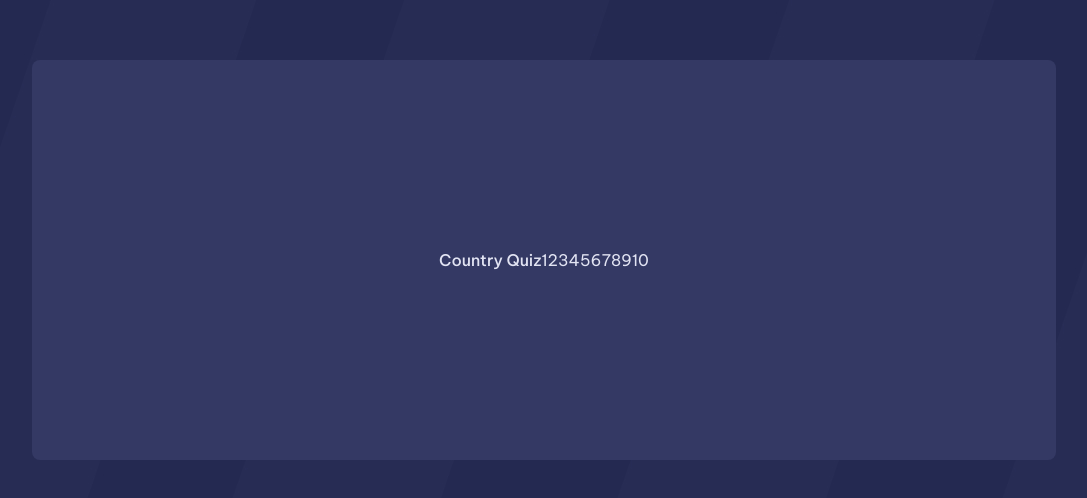
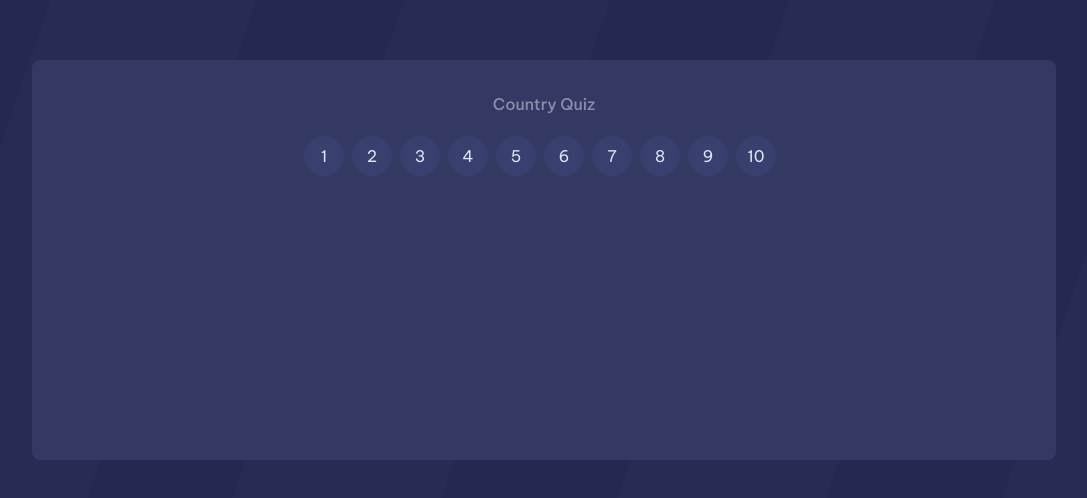
Before and after one commit to afonsecav88/countryQuiz, a React (Vite) app: page /quiz in a window 1280 px wide. Shown: the part 140-638 px from the top of the page, without its empty margins (96-1183 px from the left). Built offline with nearby package versions, Linux system fonts and the light colour scheme.

Commit message:
create NavQuestionItem component

```diff
--- a/src/components/NavQuestion.tsx
+++ b/src/components/NavQuestion.tsx
@@ -1,14 +1,9 @@
-import { navQuestionItems } from '../routes/navQuestionItems';
+import { NavQuestionItem } from './NavQuestionItem';
 
 export const NavQuestion = () => {
   return (
     <>
-      {navQuestionItems.map((navItem) => (
-        <div key={navItem.id} className="rounded-full">
-          {' '}
-          {navItem.name}
-        </div>
-      ))}
+      <NavQuestionItem />
     </>
   );
 };
--- /dev/null
+++ b/src/components/NavQuestionItem.tsx
@@ -0,0 +1,18 @@
+import { NavLink } from 'react-router-dom';
+import { navQuestionItems } from '../routes/navQuestionItems';
+
+export const NavQuestionItem = () => {
+  return (
+    <ul className="flex">
+      {navQuestionItems.map((navItem) => (
+        <NavLink
+          to={navItem.path}
+          key={navItem.id}
+          className="flex items-center justify-center rounded-full bg-[#393F6E] w-10 h-10 mr-2">
+          {' '}
+          {navItem.name}
+        </NavLink>
+      ))}
+    </ul>
+  );
+};
--- a/src/components/QuizContainer.tsx
+++ b/src/components/QuizContainer.tsx
@@ -3,8 +3,8 @@ import { NavQuestion } from './NavQuestion';
 
 export const QuizContainer = () => {
   return (
-    <section className="flex justify-center items-center w-4/5 h-1/2 bg-[#343964] rounded-lg">
-      <h3 className="font-medium">Country Quiz</h3>
+    <section className="flex flex-col gap-5 pt-8 items-center w-4/5 h-1/2 bg-[#343964] rounded-lg ">
+      <h3 className="flex font-medium text-[#8B8EAB]">Country Quiz</h3>
       <NavQuestion />
       <Outlet />
     </section>
```
